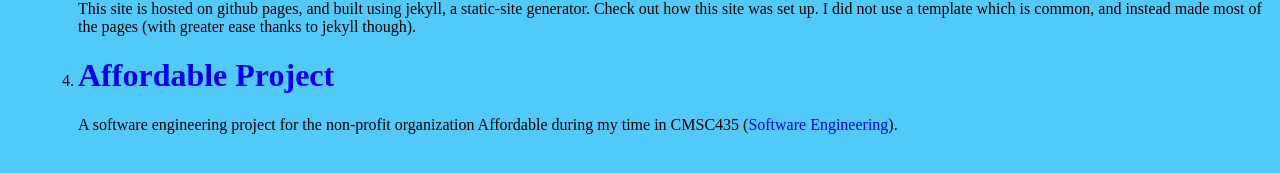
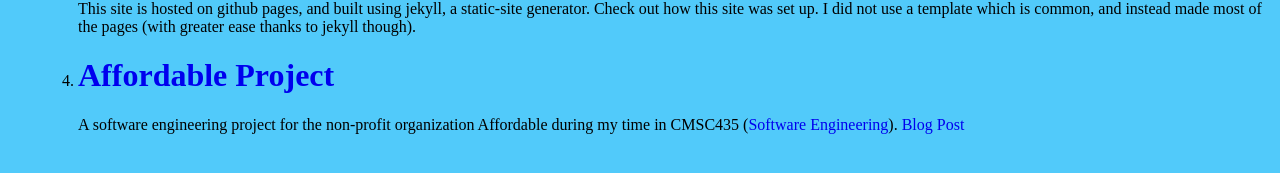
Before and after one commit to Andylovesmangos/andylovesmangos.github.io, a Jekyll site: the page built from projects.md, in a window 1280 px wide. Shown: the part 488-661 px from the top of the page. Built offline with Jekyll 4.4.1, drawn with Linux system fonts in a browser that asks for light colours.

Commit message:
Update projects.md

```diff
--- a/projects.md
+++ b/projects.md
@@ -17,6 +17,6 @@ Short java program for a paint program. Uses java packages like swing and awt. I
 This site is hosted on github pages, and built using jekyll, a static-site generator. Check out how this site was set up. I did not use a template which is common, and instead made most of the pages (with greater ease thanks to jekyll though).
 
 <li> <h1> <a href="https://andylovesmangos.github.io/assets/images/Press_Release.pdf"> Affordable Project </a> </h1> </li>
-A software engineering project for the non-profit organization Affordable during my time in CMSC435 (<a href="https://seam.cs.umd.edu/">Software Engineering</a>).
+A software engineering project for the non-profit organization Affordable during my time in CMSC435 (<a href="https://seam.cs.umd.edu/">Software Engineering</a>). <a href= "https://blog.affordhealth.org/2022/01/06/ai-filtering-algorithms-predict-best-candidate-for-medical-aid/"> Blog Post </a>
 
 </ol>
```
